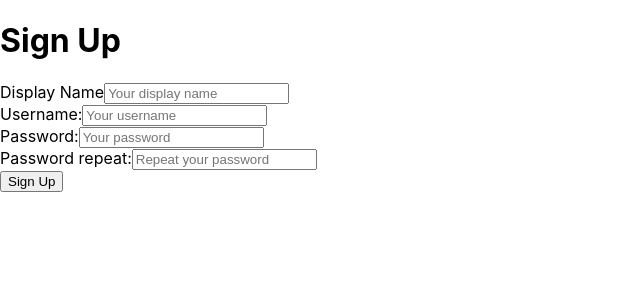
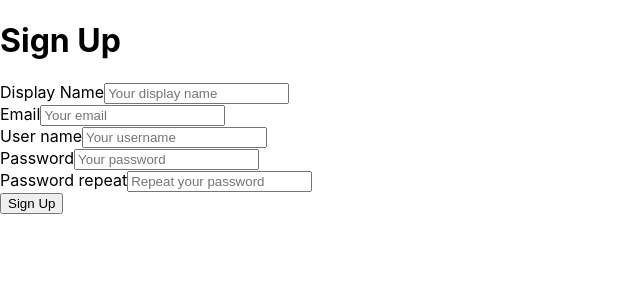
Before and after one commit to hainn2009/tdd-react, a React (Create React App) app: page / in a window 1280 px wide. Shown: the top 300 px of the page, without its empty margins (0-640 px from the left). Built offline with nearby package versions, Linux system fonts and the light colour scheme; the HTML template or start-up script is replaced by a standard one.

Commit message:
Finish User signup page

```diff
--- a/src/pages/UserSignupPage.js
+++ b/src/pages/UserSignupPage.js
@@ -7,24 +7,45 @@ export class UserSignupPage extends React.Component {
     username: '',
     password: '',
     passwordRepeat: '',
+    email: '',
     pendingApiCall: false,
     errors: {},
+    passwordRepeatConfimed: true,
   };
   onChangeDisplayName = (event) => {
     const value = event.target.value;
-    this.setState({ displayName: value });
+    const errors = { ...this.state.errors };
+    delete errors.displayName;
+    this.setState({ displayName: value, errors });
   };
   onChangeUsername = (event) => {
     const value = event.target.value;
-    this.setState({ username: value });
+    const errors = { ...this.state.errors };
+    delete errors.username;
+    this.setState({ username: value, errors });
   };
   onChangePassword = (event) => {
     const value = event.target.value;
-    this.setState({ password: value });
+    const passwordRepeatConfimed = this.state.passwordRepeat === value;
+    const errors = { ...this.state.errors };
+    delete errors.password;
+    errors.passwordRepeat = passwordRepeatConfimed
+      ? ''
+      : 'Does not match to password';
+    this.setState({ password: value, passwordRepeatConfimed, errors });
   };
   onChangePasswordRepeat = (event) => {
     const value = event.target.value;
-    this.setState({ passwordRepeat: value });
+    const passwordRepeatConfimed = this.state.password === value;
+    const errors = { ...this.state.errors };
+    errors.passwordRepeat = passwordRepeatConfimed
+      ? ''
+      : 'Does not match to password';
+    this.setState({ passwordRepeat: value, passwordRepeatConfimed, errors });
+  };
+  onChangeEmail = (event) => {
+    const value = event.target.value;
+    this.setState({ email: value });
   };
   onClickSignup = () => {
     const user = {
@@ -47,6 +68,7 @@ export class UserSignupPage extends React.Component {
       })
       .catch((apiError) => {
         let errors = { ...this.state.errors };
+
         if (apiError.response.data && apiError.response.data.validationErrors) {
           errors = { ...apiError.response.data.validationErrors };
         }
@@ -66,44 +88,56 @@ export class UserSignupPage extends React.Component {
             hasError={this.state.errors.displayName && true}
             error={this.state.errors.displayName}
           />
-          <div className='invalid-feedback'>
-            {this.state.errors.displayName}
-          </div>
         </div>
         <div className='col-12 mb-3'>
-          <label>Username:</label>
-          <input
-            className='form-control'
+          <Input
+            label='Email'
+            placeholder='Your email'
+            value={this.state.email}
+            onChange={this.onChangeEmail}
+            hasError={this.state.errors.email && true}
+            error={this.state.errors.email}
+          />
+        </div>
+        <div className='col-12 mb-3'>
+          <Input
+            label='User name'
             placeholder='Your username'
             value={this.state.username}
             onChange={this.onChangeUsername}
+            hasError={this.state.errors.username && true}
+            error={this.state.errors.username}
           />
         </div>
         <div className='col-12 mb-3'>
-          <label>Password:</label>
-          <input
-            className='form-control'
+          <Input
+            label='Password'
             placeholder='Your password'
             type='password'
             value={this.state.password}
             onChange={this.onChangePassword}
+            hasError={this.state.errors.password && true}
+            error={this.state.errors.password}
           />
         </div>
         <div className='col-12 mb-3'>
-          <label>Password repeat:</label>
-          <input
-            className='form-control'
+          <Input
+            label='Password repeat'
             placeholder='Repeat your password'
             type='password'
             value={this.state.passwordRepeat}
             onChange={this.onChangePasswordRepeat}
+            hasError={this.state.errors.passwordRepeat && true}
+            error={this.state.errors.passwordRepeat}
           />
         </div>
         <div className='text-center'>
           <button
             className='btn btn-primary'
             onClick={this.onClickSignup}
-            disabled={this.state.pendingApiCall}
+            disabled={
+              this.state.pendingApiCall || !this.state.passwordRepeatConfimed
+            }
           >
             {this.state.pendingApiCall && (
               <div className='spinner-border text-light spinner-border-sm mr-1'>
--- /dev/null
+++ b/src/test.js
@@ -0,0 +1 @@
+const response = {};
```
Also changed, not shown: 2 other files (tests, documents, lock files or other folders).
